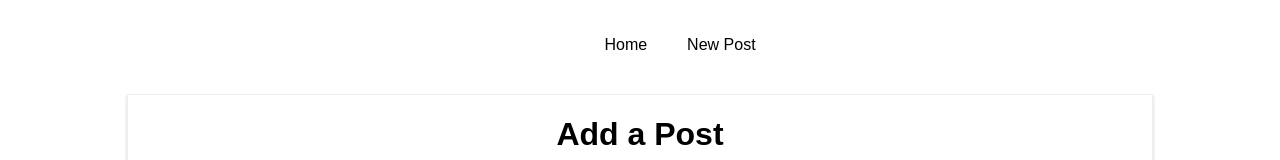
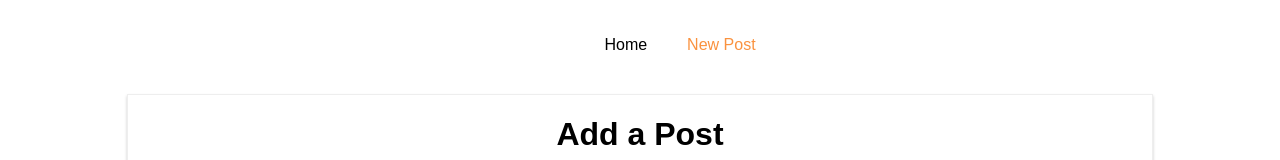
Before and after one commit to samkahchiin/reactjs-posts, a React (Create React App) app: page /new-post in a window 1280 px wide. Shown: the top 160 px of the page. Built offline with nearby package versions, Linux system fonts and the light colour scheme.

Commit message:
[Finishes] Used NavLink instead of Link so we can implement CSS style

```diff
--- a/src/containers/Blog/Blog.css
+++ b/src/containers/Blog/Blog.css
@@ -15,6 +15,7 @@
 }
 
 .Blog a:hover,
-.Blog a:active {
+.Blog a:active,
+.Blog a.active {
   color: #fa923f;
 }
--- a/src/containers/Blog/Blog.js
+++ b/src/containers/Blog/Blog.js
@@ -1,7 +1,7 @@
 import React, { Component } from 'react';
 import Posts from './Posts/Posts';
 import NewPost from './NewPost/NewPost';
-import { Route, Link } from 'react-router-dom';
+import { Route, NavLink } from 'react-router-dom';
 import './Blog.css';
 
 class Blog extends Component {
@@ -10,12 +10,12 @@
       <div className="Blog">
         <header>
           <ul>
-            <li><Link to="/">Home</Link></li>
-            <li><Link to={{
+            <li><NavLink to="/" exact>Home</NavLink></li>
+            <li><NavLink to={{
               pathname: '/new-post',
               hash: '#submit',
               search: '?quick-submit=true'
-            }}>New Post</Link></li>
+            }}>New Post</NavLink></li>
           </ul>
         </header>
         {/* <Route path="/" exact render={() => <h1>Home</h1>} />
```
